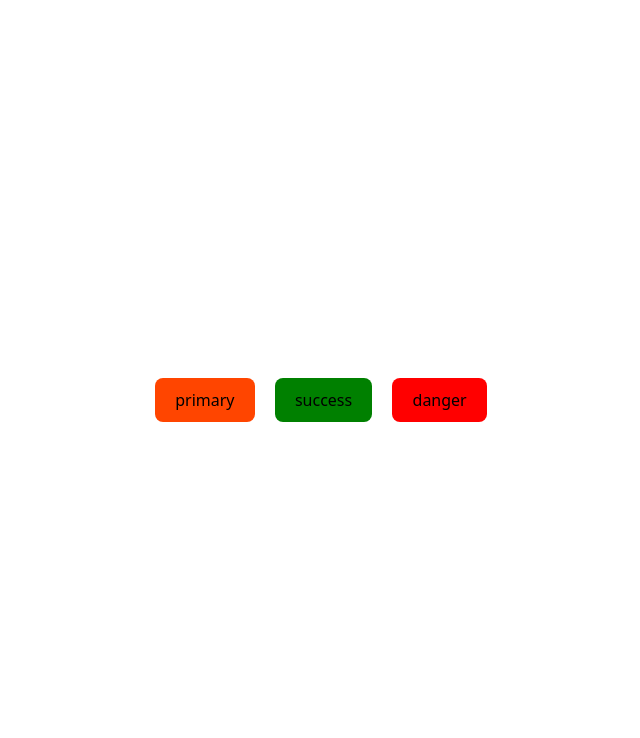
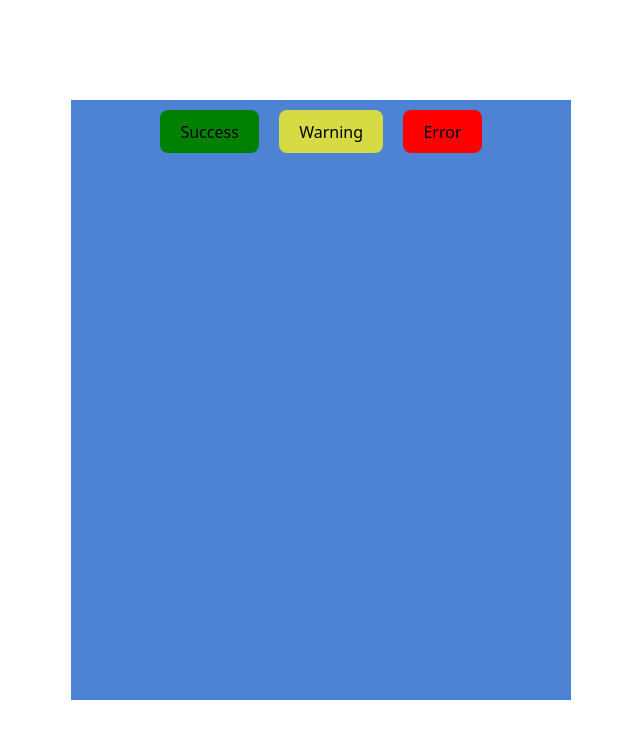
Before and after one commit to dotuanlt/PTGDUD_23717161_DoMinhTuan, a React (Vite) app in the folder Tuan2/React_JS/: page / in a window 1280 px wide. Shown: the top 738 px of the page, without its empty margins (319-959 px from the left). Built offline with nearby package versions, Linux system fonts and the light colour scheme.

Commit message:
Tuan 2 React Bai 3

```diff
--- a/Tuan2/React_JS/src/App.jsx
+++ b/Tuan2/React_JS/src/App.jsx
@@ -1,13 +1,26 @@
 import './App.css'
-import Button from './component/Button.jsx'
+// import Button from './component/Button.jsx'
+import Alert from './component/Alert'
+import { useState } from 'react'
 
 function App() {
+  const [bgColor, setBgColor] = useState('#4d83d2')
+
   return(
-    <>
-      <Button type="primary">Primary</Button>
-      <Button type="success">Success</Button>
-      <Button type="danger">Danger</Button>
-    </>
+    //Bài 2:
+    // <>
+    //   <Button type="primary">Primary</Button>
+    //   <Button type="success">Success</Button>
+    //   <Button type="danger">Danger</Button>
+    // </>
+
+    //Bài 3:
+    <div style = {{backgroundColor: bgColor, height: '600px', width: '500px'}}>
+      <Alert title = "Success" style = "success" onClick = {() => setBgColor('lightgreen')}></Alert>
+      <Alert title = "Warning" style = "warning" onClick = {() => setBgColor('rgb(236, 240, 128)')}></Alert>
+      <Alert title = "Error" style = "error" onClick = {() => setBgColor('#f15b5b')}></Alert>
+    </div>
+
   )
 
 }
--- /dev/null
+++ b/Tuan2/React_JS/src/component/Alert.css
@@ -0,0 +1,15 @@
+.success{
+    background-color: green;
+    margin: 10px;
+}
+
+.warning{
+    background-color: rgb(214, 219, 67);
+    color: #000;
+    margin: 10px;
+}
+
+.error{
+    background-color: red;
+    margin: 10px;
+}
--- /dev/null
+++ b/Tuan2/React_JS/src/component/Alert.jsx
@@ -0,0 +1,12 @@
+import React from 'react'
+import './Alert.css'
+
+function Alert(props) {
+    return (
+        <button className={props.style} onClick={props.onClick}>
+            {props.title}
+        </button>
+  )
+}
+
+export default Alert
```
Also changed, not shown: 1 other file (tests, documents, lock files or other folders).
